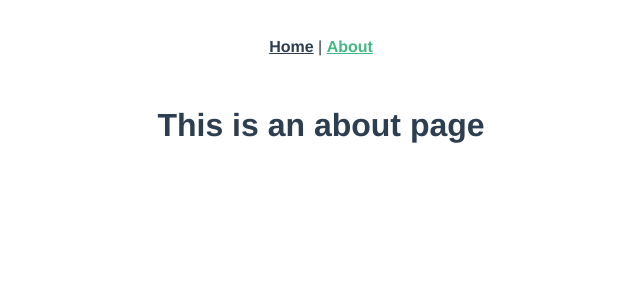
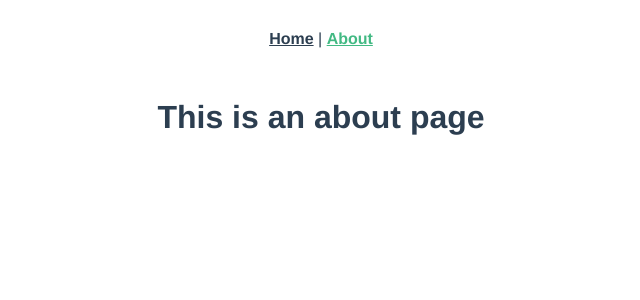
Before and after one commit to techCarpenter/topple, a Vue app: page /#/about in a window 1280 px wide. Shown: the top 300 px of the page, without its empty margins (319-959 px from the left). Built offline with nearby package versions, Linux system fonts and the light colour scheme.

Commit message:
Added global stylesheet

```diff
--- a/public/index.html
+++ b/public/index.html
@@ -1,17 +1,21 @@
 <!DOCTYPE html>
 <html lang="en">
+
 <head>
   <meta charset="utf-8">
   <meta http-equiv="X-UA-Compatible" content="IE=edge">
   <meta name="viewport" content="width=device-width,initial-scale=1.0">
+  <link rel="stylesheet" href="<%= BASE_URL %>styles.css">
   <link rel="icon" href="<%= BASE_URL %>favicon.ico">
   <title><%= htmlWebpackPlugin.options.title %></title>
 </head>
+
 <body>
   <noscript>
-      <strong>We're sorry but <%= htmlWebpackPlugin.options.title %> doesn't work properly without JavaScript enabled. Please enable it to continue.</strong>
+    <strong>We're sorry but <%= htmlWebpackPlugin.options.title %> doesn't work properly without JavaScript enabled.
+      Please enable it to continue.</strong>
   </noscript>
   <div id="app"></div>
-    <!-- built files will be auto injected -->
 </body>
+
 </html>
--- /dev/null
+++ b/public/styles.css
@@ -0,0 +1,4 @@
+body {
+  margin: 0;
+  padding: 0;
+}
```
Lines whose indentation alone changed are shown as unchanged.
